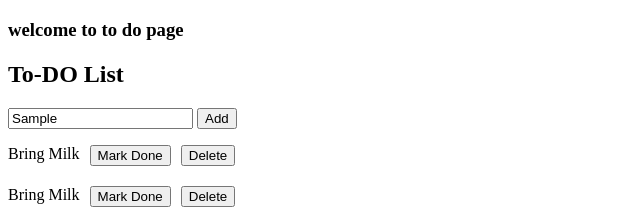
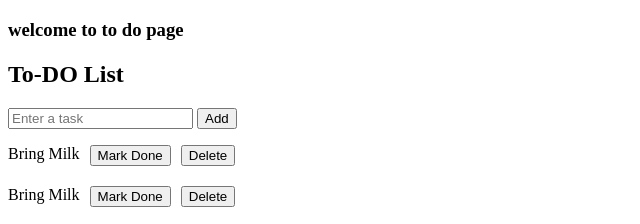
Before and after one commit to poojasha-tech/practiceApp, a website: page to-do.html in a window 1280 px wide. Both pictures are taken after typing "Sample" into the empty fields and a click on the button "Add". Shown: the top 224 px of the page, 0-640 px from the left. Drawn offline with Linux system fonts and the light colour scheme.

Commit message:
refector: add validation

```diff
--- a/to-do.html
+++ b/to-do.html
@@ -47,9 +47,10 @@
     <script>
         function addTask(){
             const taskInput=document.getElementById("taskInput");
+            if(taskInput.value.trim() === '') return
             addTodoItem(taskInput.value)
+            taskInput.value = ""
         }
-
         function addTodoItem(title) {
             const htmlString = `
                 <div class="todo-item">
```
